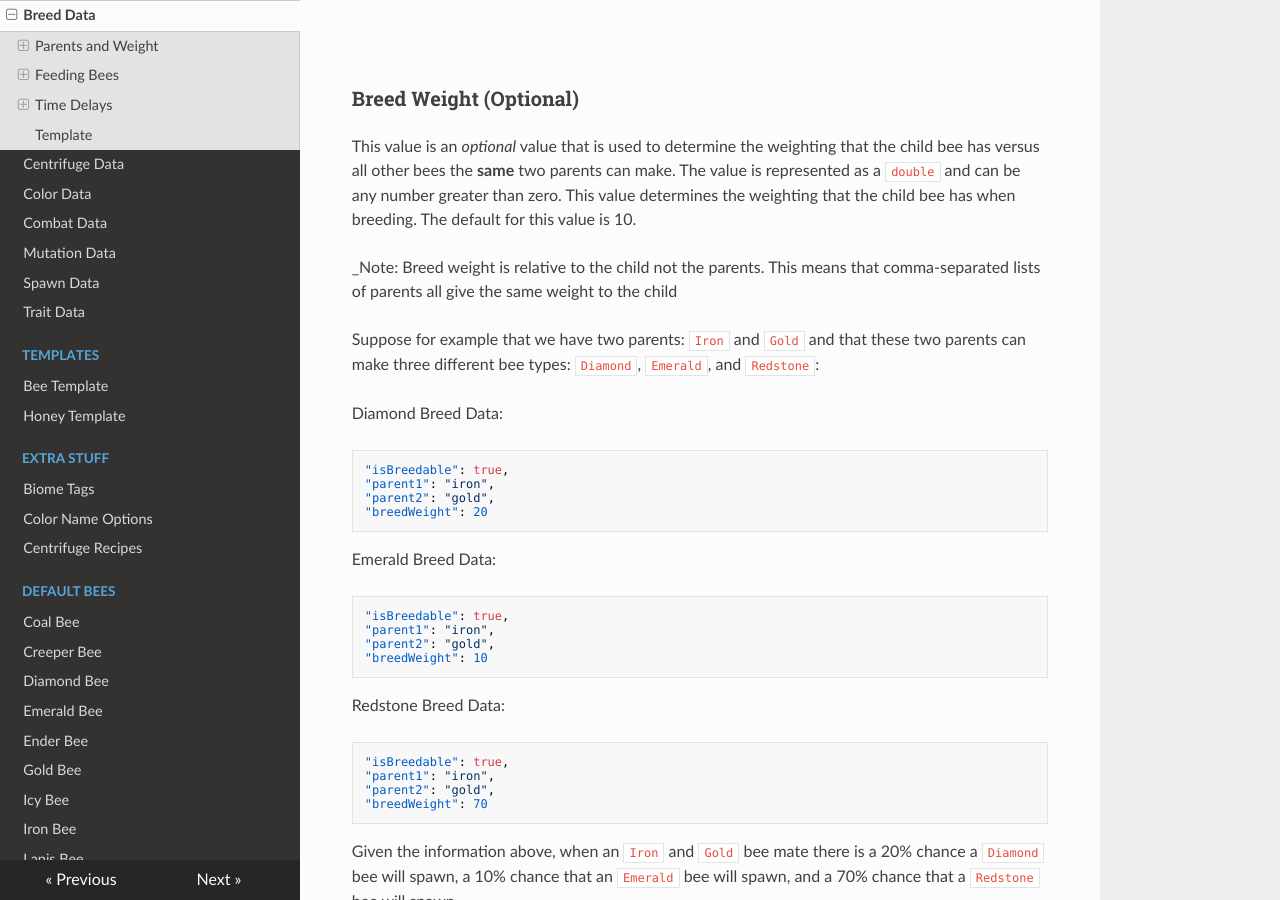
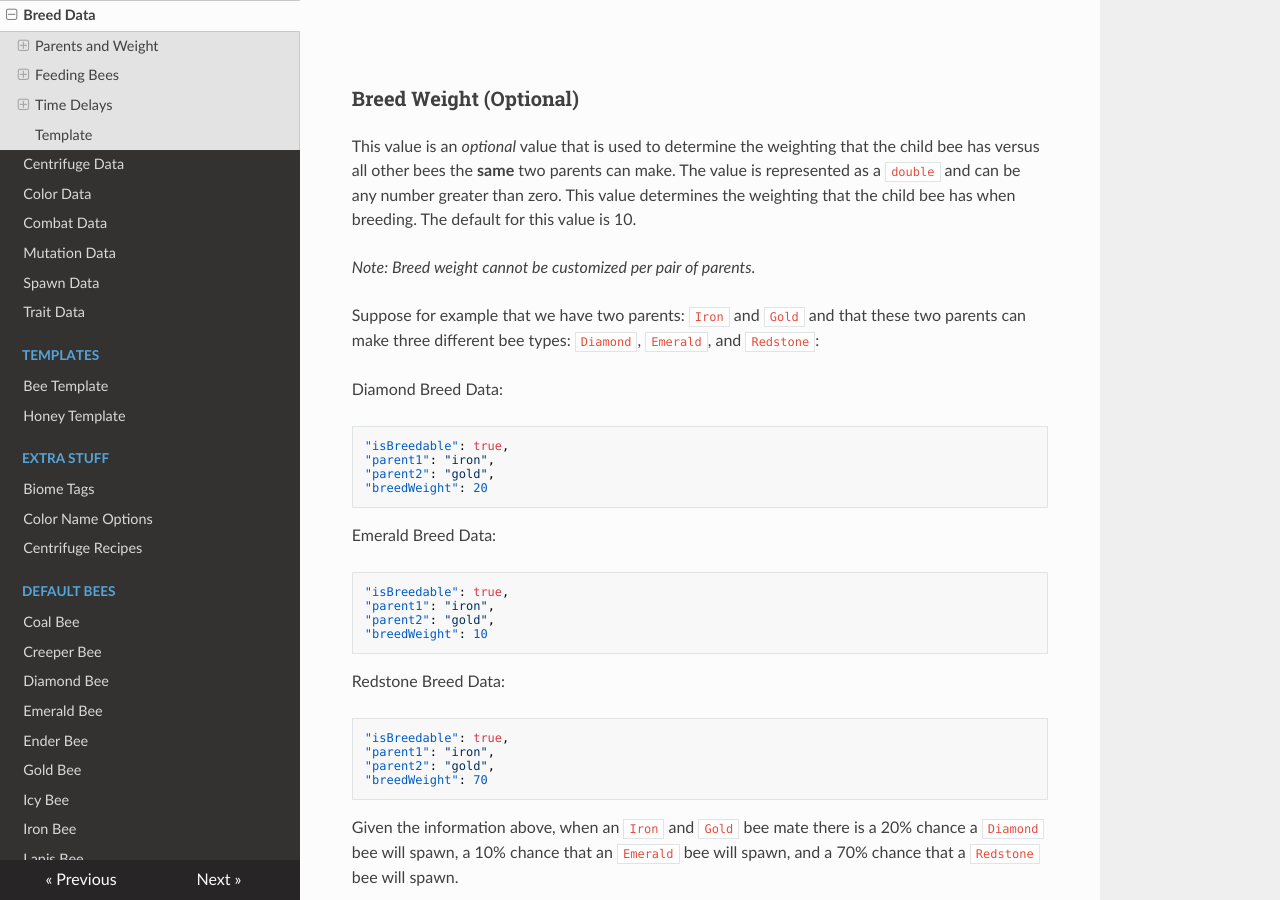
Before and after one commit to Team-Resourceful/ResourcefulBeesDocs, an MkDocs documentation site: the page built from docs/bee_data/breed_data.md, in a window 1280 px wide and 900 px high, scrolled down 1234 px. Built offline with MkDocs 1.6.1, drawn with Linux system fonts in a browser that asks for light colours; nearby versions of some CDN libraries; part of the change alters nothing that is shown.

Commit message:
docs/bee_data/breed_data.md updated from https://stackedit.io/

````diff
--- a/docs/bee_data/breed_data.md
+++ b/docs/bee_data/breed_data.md
@@ -52,7 +52,7 @@ Using the example above the bee would have 3 possible sets of parents:
 
 This value is an  _optional_  value that is used to determine the weighting that the child bee has versus all other bees the **same** two parents can make. The value is represented as a `double` and can be any number greater than zero. This value determines the weighting that the child bee has when breeding. The default for this value is 10.
 
-_Note: Breed weight is relative to the child not the parents. This means that comma-separated lists of parents all give the same weight to the child
+_Note: Breed weight cannot be customized per pair of parents._
 
 Suppose for example that we have two parents: `Iron` and `Gold` and that these two parents can make three different bee types: `Diamond`, `Emerald`, and `Redstone`:
 
@@ -156,8 +156,8 @@ Here is a blank template showing all configurable fields in the Breed Data objec
 }
 ```
 <!--stackedit_data:
-eyJoaXN0b3J5IjpbMTE3MjQ3NTg0NywtMTIxMTc5OTA3LDg0OD
-c2MTE1MywxMTY5MjY3Mzc5LC0xNzc2NTY4MDIzLDI4NTc1Mzk2
-NiwtMTk5Mjk0NTQxOCwtMTExMzk3ODgxMCwxMDc4MDUwNTIsLT
-c1MzkxNzMwMSw4MTAwMTc3MTldfQ==
+eyJoaXN0b3J5IjpbLTE0NDY1MTkyMzcsLTEyMTE3OTkwNyw4ND
+g3NjExNTMsMTE2OTI2NzM3OSwtMTc3NjU2ODAyMywyODU3NTM5
+NjYsLTE5OTI5NDU0MTgsLTExMTM5Nzg4MTAsMTA3ODA1MDUyLC
+03NTM5MTczMDEsODEwMDE3NzE5XX0=
 -->
````
